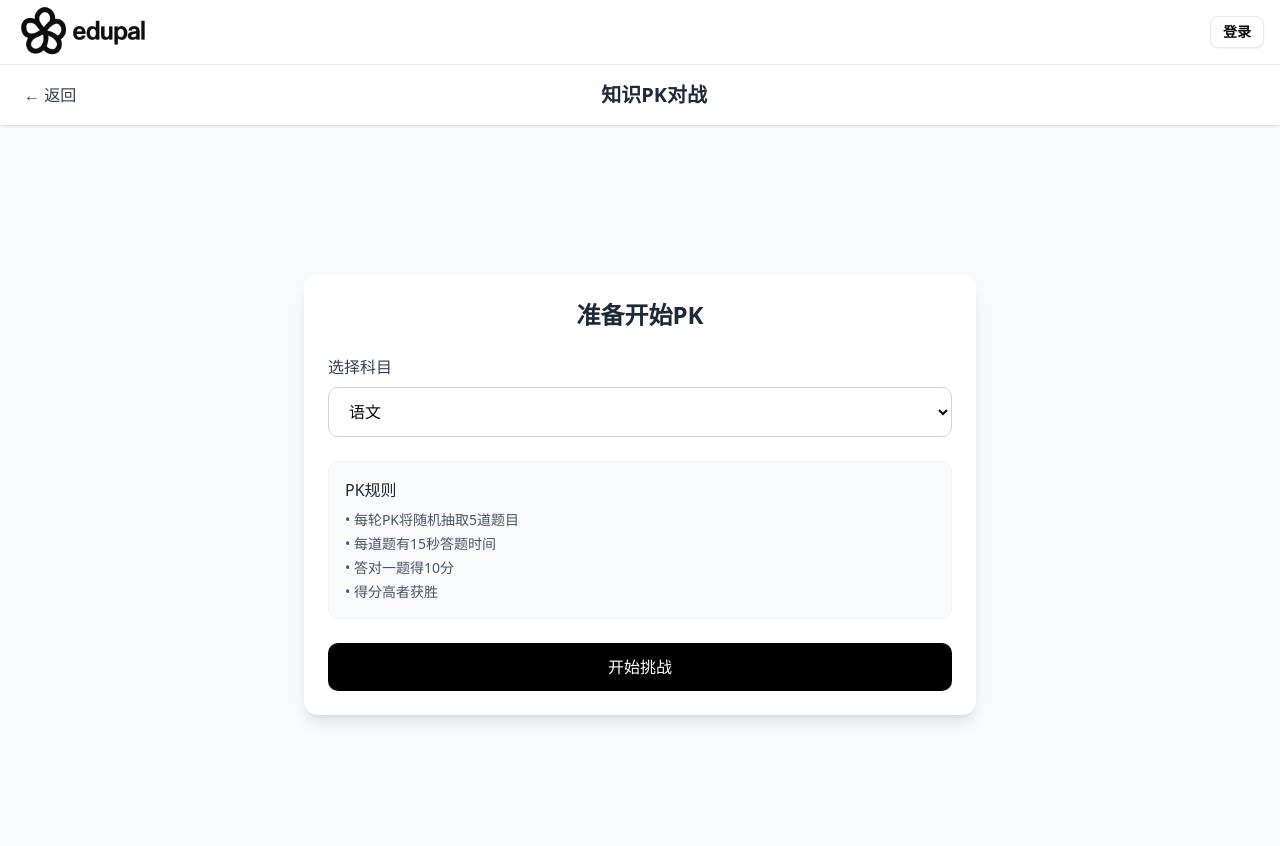
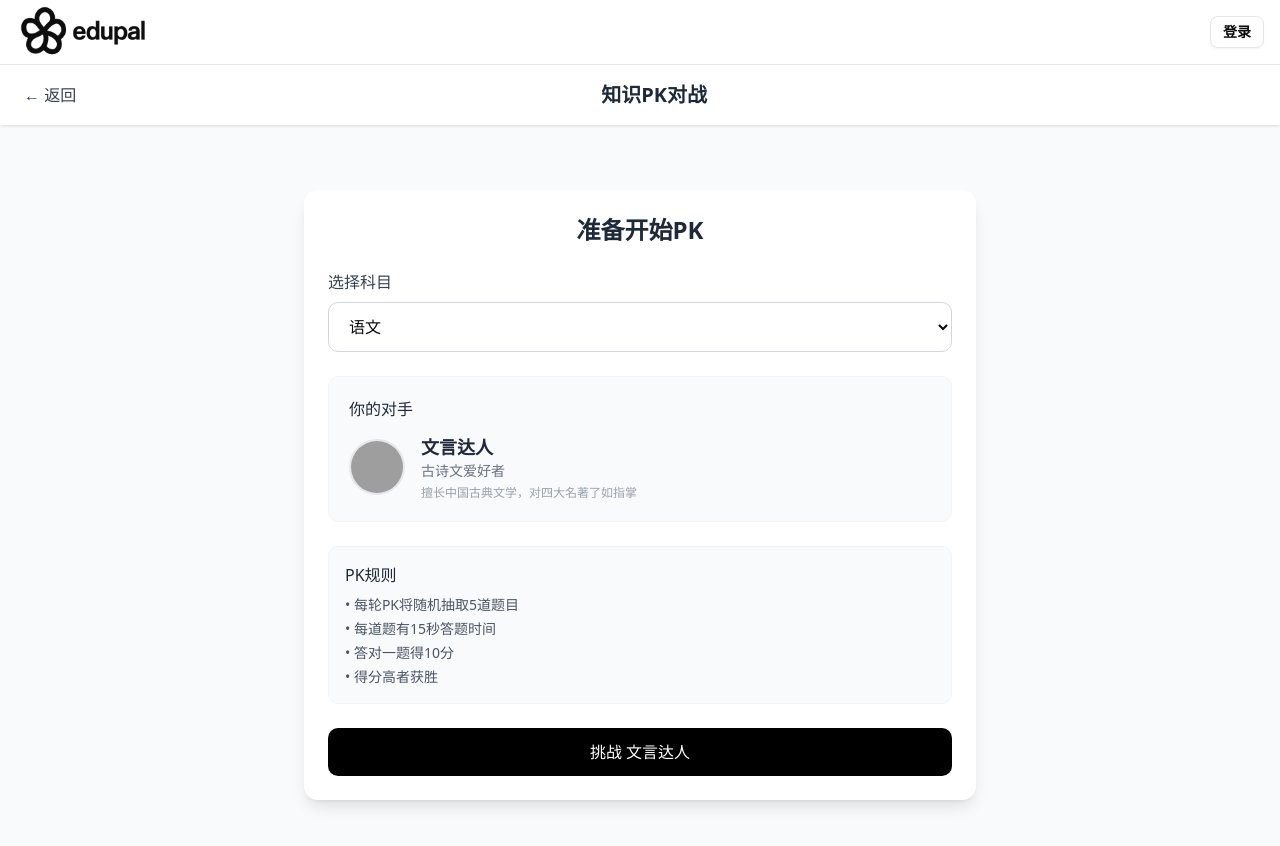
Before and after one commit to NotSleeply/Edupal-pro, a React (Vite) app in the folder frontend/: page /student-dashboard/pk in a window 1280 px wide. Shown: the top 846 px of the page. Built offline with nearby package versions, Linux system fonts and the light colour scheme; grey boxes are pictures that could not be loaded.

Commit message:
增加不同PK挑战者

```diff
--- a/frontend/src/pages/student-dashboard/pk.tsx
+++ b/frontend/src/pages/student-dashboard/pk.tsx
@@ -1,7 +1,72 @@
-import React, { useState, useEffect } from 'react';
+// PkPage.tsx
+import React, { useState, useEffect, useMemo } from 'react';
 import { useNavigate } from 'react-router-dom';
 
-// 题目数据结构
+// 1. 定义「学科-专属对手」映射表：每个学科对应唯一PK对手
+const subjectOpponents = {
+  语文: {
+    name: "文言达人",
+    avatar: "https://picsum.photos/id/23/100/100",
+    title: "古诗文爱好者",
+    description: "擅长中国古典文学，对四大名著了如指掌"
+  },
+  数学: {
+    name: "数学学霸",
+    avatar: "https://picsum.photos/id/45/100/100",
+    title: "奥数竞赛获奖者",
+    description: "精通四则运算与方程求解，计算速度超快"
+  },
+  英语: {
+    name: "英语达人",
+    avatar: "https://picsum.photos/id/67/100/100",
+    title: "雅思8.5分持有者",
+    description: "熟悉英语基础词汇与语法，口语流利"
+  },
+  物理: {
+    name: "物理大神",
+    avatar: "https://picsum.photos/id/89/100/100",
+    title: "物理竞赛省一",
+    description: "对力学、光学等基础物理知识掌握扎实"
+  },
+  化学: {
+    name: "化学狂人",
+    avatar: "https://picsum.photos/id/11/100/100",
+    title: "化学实验能手",
+    description: "熟知常见物质化学式与化学反应原理"
+  },
+  生物: {
+    name: "生物博士",
+    avatar: "https://picsum.photos/id/34/100/100",
+    title: "生物竞赛国二",
+    description: "了解人体器官、光合作用等基础生物知识"
+  },
+  历史: {
+    name: "历史通",
+    avatar: "https://picsum.photos/id/56/100/100",
+    title: "历史博物馆志愿者",
+    description: "精通中外重大历史事件与时间线"
+  },
+  政治: {
+    name: "时政达人",
+    avatar: "https://picsum.photos/id/78/100/100",
+    title: "时政评论员",
+    description: "熟悉国家政治制度与社会主义核心价值观"
+  },
+  地理: {
+    name: "地理探险家",
+    avatar: "https://picsum.photos/id/90/100/100",
+    title: "环球旅行者",
+    description: "了解世界大洲、海洋与国家地理特征"
+  },
+  科学: {
+    name: "科学小达人",
+    avatar: "https://picsum.photos/id/12/100/100",
+    title: "青少年科技创新奖得主",
+    description: "掌握地球公转、能源分类等基础科学知识"
+  }
+};
+
+// 2. 题目数据结构（保留原数据）
 const questionBank = {
   语文: [
     {
@@ -415,16 +480,8 @@ const questionBank = {
   ]
 };
 
-
-// 模拟对手数据
-const opponentData = {
-  name: "匿名挑战者",
-  avatar: "https://picsum.photos/id/64/100/100",
-  score: 0
-};
-
-
- const PkPage: React.FC = () => {
+// 组件核心逻辑
+const PkPage: React.FC = () => {
   const navigate = useNavigate();
   const [subject, setSubject] = useState("语文");
   const [questions, setQuestions] = useState(questionBank[subject]);
@@ -438,16 +495,25 @@ const opponentData = {
   const [isPkStarted, setIsPkStarted] = useState(false);
   const [isPkFinished, setIsPkFinished] = useState(false);
   const [showPKSummary, setShowPKSummary] = useState(false);
-  // 修复：初始化userAnswers为5个null（对应5道题）
   const [userAnswers, setUserAnswers] = useState<(string | null)[]>([null, null, null, null, null]);
 
-  // 科目切换时重置（保持不变）
+  // 3. 根据当前学科动态获取专属对手（subject变化时自动更新）
+  const currentOpponent = useMemo(() => {
+    return subjectOpponents[subject] || {
+      name: "匿名挑战者",
+      avatar: "https://picsum.photos/id/64/100/100",
+      title: "未知挑战者",
+      description: "神秘的PK对手"
+    };
+  }, [subject]);
+
+  // 科目切换时重置题目与PK状态
   useEffect(() => {
     setQuestions(questionBank[subject]);
     resetPK();
   }, [subject]);
 
-  // 倒计时逻辑（保持不变）
+  // 倒计时逻辑
   useEffect(() => {
     if (!isPkStarted || isPkFinished || isAnswered) return;
     const interval = setInterval(() => {
@@ -463,7 +529,7 @@ const opponentData = {
     return () => clearInterval(interval);
   }, [isPkStarted, isPkFinished, isAnswered]);
 
-  // 重置PK状态（保持不变）
+  // 重置PK状态
   const resetPK = () => {
     setCurrentQuestion(0);
     setUserScore(0);
@@ -474,23 +540,23 @@ const opponentData = {
     setTimer(15);
     setIsPkFinished(false);
     setShowPKSummary(false);
-    setUserAnswers([null, null, null, null, null]); // 重置答题记录
+    setUserAnswers([null, null, null, null, null]);
   };
 
-  // 开始PK（保持不变）
+  // 开始PK
   const startPK = () => {
     setIsPkStarted(true);
     resetPK();
   };
 
-  // 超时处理（保持不变）
+  // 超时处理
   const handleTimeOut = () => {
     setIsAnswered(true);
     setIsCorrect(false);
     simulateOpponentAnswer();
   };
 
-  // 选择题/判断题点击（保持不变）
+  // 选择题/判断题点击
   const handleOptionClick = (option: string) => {
     if (isAnswered) return;
     setUserAnswer(option);
@@ -501,12 +567,12 @@ const opponentData = {
     simulateOpponentAnswer();
   };
 
-  // 填空题输入（保持不变）
+  // 填空题输入
   const handleInputChange = (e: React.ChangeEvent<HTMLInputElement>) => {
     setUserAnswer(e.target.value);
   };
 
-  // 填空题提交（保持不变）
+  // 填空题提交
   const handleSubmitAnswer = () => {
     if (!userAnswer || isAnswered) return;
     setIsAnswered(true);
@@ -516,7 +582,7 @@ const opponentData = {
     simulateOpponentAnswer();
   };
 
-  // 模拟对手答题（保持不变）
+  // 模拟对手答题
   const simulateOpponentAnswer = () => {
     setTimeout(() => {
       const opponentCorrect = Math.random() > 0.3;
@@ -524,11 +590,10 @@ const opponentData = {
     }, 1000);
   };
 
-  // 下一题逻辑：最后一题点击"查看结果"后自动跳转解析
+  // 下一题逻辑
   const handleNextQuestion = () => {
     if (currentQuestion >= 4) {
       setIsPkFinished(true);
-      // 核心修改1：删除延迟，点击"查看结果"后立即显示解析
       setShowPKSummary(true);
       return;
     }
@@ -539,7 +604,7 @@ const opponentData = {
     setTimer(15);
   };
 
-  // 渲染题目（保持不变）
+  // 渲染题目
   const renderQuestion = () => {
     const question = questions[currentQuestion];
     if (question.type === "选择题" || question.type === "判断题") {
@@ -590,7 +655,7 @@ const opponentData = {
     return null;
   };
 
-  // 渲染答题结果（保持不变）
+  // 渲染答题结果
   const renderAnswerResult = () => {
     if (!isAnswered) return null;
     return (
@@ -601,7 +666,7 @@ const opponentData = {
           {isCorrect ? '回答正确！+10分' : `回答错误！正确答案是：${questions[currentQuestion].answer}`}
         </div>
         <div className="text-center text-gray-500 mt-3 text-base">
-          对手得分: {opponentScore - (isPkFinished ? 0 : 10)} → {opponentScore}
+          {currentOpponent.name} 得分: {opponentScore - (isPkFinished ? 0 : 10)} → {opponentScore}
         </div>
         <div className="mt-4 bg-gray-50 p-4 rounded-lg text-gray-700 text-base">
           <div className="font-semibold mb-1 text-gray-800">题目解析</div>
@@ -610,7 +675,6 @@ const opponentData = {
             <div className="mt-2 text-red-600 font-medium">你的答案：{userAnswer ?? "未作答"}（错误）</div>
           )}
         </div>
-        {/* 下一题/查看结果按钮：使用统一黑底白字样式 */}
         <button
           className="mt-5 w-full py-3 bg-black text-white rounded-lg hover:bg-white hover:text-black hover:border border-black transition-all duration-200 text-base font-medium"
           onClick={handleNextQuestion}
@@ -621,7 +685,7 @@ const opponentData = {
     );
   };
 
-  // 渲染PK解析与纠错（按钮样式统一）
+  // 渲染PK解析与纠错
   const renderPKSummary = () => {
     return (
       <div className="bg-white rounded-xl shadow-lg p-8 w-[90vw] max-w-3xl mx-auto mb-12">
@@ -658,7 +722,6 @@ const opponentData = {
             </div>
           </div>
         ))}
-        {/* 核心修改2：统一按钮样式（黑底白字+悬浮白底黑字） */}
         <button
           className="w-full py-3 bg-black text-white rounded-lg hover:bg-white hover:text-black hover:border border-black transition-all duration-200 text-base font-medium"
           onClick={() => setShowPKSummary(false)}
@@ -669,7 +732,7 @@ const opponentData = {
     );
   };
 
-  // 记录每题用户答案（保持不变）
+  // 记录每题用户答案
   useEffect(() => {
     if (!isAnswered) return;
     setUserAnswers(prev => {
@@ -680,14 +743,27 @@ const opponentData = {
     // eslint-disable-next-line
   }, [isAnswered]);
 
-  // 渲染PK结果：统一三个按钮样式
+  // 渲染PK结果（显示专属对手信息）
   const renderPKResult = () => {
     const isWinner = userScore > opponentScore;
     return (
       <div className="text-center p-8 bg-white rounded-xl shadow-lg w-[90vw] max-w-2xl mx-auto">
         <h2 className="text-2xl font-bold mb-6 text-gray-800">
-          {isWinner ? '恭喜你获胜！' : userScore === opponentScore ? '平局！' : '很遗憾，你输了！'}
+          {isWinner ? `恭喜你战胜${currentOpponent.name}！` : userScore === opponentScore ? `与${currentOpponent.name}战平！` : `很遗憾，你输给了${currentOpponent.name}！`}
         </h2>
+
+        {/* 对手信息展示 */}
+        <div className="flex justify-center items-center gap-4 mb-8">
+          <div className="w-16 h-16 rounded-full overflow-hidden border-2 border-gray-200">
+            <img src={currentOpponent.avatar} alt={currentOpponent.name} className="w-full h-full object-cover" />
+          </div>
+          <div className="text-left">
+            <p className="text-lg font-bold text-gray-800">{currentOpponent.name}</p>
+            <p className="text-sm text-gray-500">{currentOpponent.title}</p>
+          </div>
+        </div>
+
+        {/* 得分对比 */}
         <div className="flex justify-center items-center gap-8 mb-8">
           <div>
             <p className="text-gray-600">你的得分</p>
@@ -695,17 +771,18 @@ const opponentData = {
           </div>
           <div className="text-2xl font-bold text-gray-700">VS</div>
           <div>
-            <p className="text-gray-600">对手得分</p>
+            <p className="text-gray-600">{currentOpponent.name} 得分</p>
             <p className="text-3xl font-bold text-gray-800">{opponentScore}</p>
           </div>
         </div>
+
+        {/* 功能按钮 */}
         <div className="flex gap-4">
-          {/* 核心修改3：统一三个按钮样式（黑底白字+悬浮切换） */}
           <button
             className="flex-1 py-3 bg-black text-white rounded-lg hover:bg-white hover:text-black hover:border border-black transition-all duration-200 text-base font-medium"
             onClick={startPK}
           >
-            再来一局
+            再挑战一次
           </button>
           <button
             className="flex-1 py-3 bg-black text-white rounded-lg hover:bg-white hover:text-black hover:border border-black transition-all duration-200 text-base font-medium"
@@ -726,7 +803,7 @@ const opponentData = {
 
   return (
     <div className="relative min-h-screen flex flex-col bg-gray-50">
-      {/* 顶部导航（保持不变） */}
+      {/* 顶部导航 */}
       <div className="relative z-10 bg-white/90 backdrop-blur-sm shadow-sm py-4 px-6 flex justify-between items-center">
         <button
           onClick={() => navigate('/student-dashboard')}
@@ -737,10 +814,14 @@ const opponentData = {
         <h1 className="text-xl font-bold text-gray-800">知识PK对战</h1>
         <div className="w-6"></div>
       </div>
+
       <div className="relative z-10 flex-1 flex flex-col items-center justify-center p-4 w-full">
+        {/* 未开始PK：显示学科选择+对手预览 */}
         {!isPkStarted ? (
           <div className="bg-white rounded-xl shadow-lg p-6 w-[90vw] max-w-2xl mx-auto">
             <h2 className="text-2xl font-bold text-center mb-6 text-gray-800">准备开始PK</h2>
+
+            {/* 学科选择 */}
             <div className="mb-6">
               <label className="block text-gray-700 mb-2">选择科目</label>
               <select
@@ -760,6 +841,23 @@ const opponentData = {
                 <option value="科学">科学</option>
               </select>
             </div>
+
+            {/* 对手预览卡片 */}
+            <div className="bg-gray-50 p-5 rounded-lg mb-6 border border-gray-100">
+              <h3 className="font-medium mb-3 text-gray-800">你的对手</h3>
+              <div className="flex items-center gap-4">
+                <div className="w-14 h-14 rounded-full overflow-hidden border-2 border-gray-200">
+                  <img src={currentOpponent.avatar} alt={currentOpponent.name} className="w-full h-full object-cover" />
+                </div>
+                <div>
+                  <p className="text-lg font-bold text-gray-800">{currentOpponent.name}</p>
+                  <p className="text-sm text-gray-500">{currentOpponent.title}</p>
+                  <p className="text-xs text-gray-400 mt-1">{currentOpponent.description}</p>
+                </div>
+              </div>
+            </div>
+
+            {/* PK规则 */}
             <div className="bg-gray-50 p-4 rounded-lg mb-6 border border-gray-100">
               <h3 className="font-medium mb-2 text-gray-800">PK规则</h3>
               <ul className="text-sm text-gray-600 space-y-1">
@@ -769,12 +867,13 @@ const opponentData = {
                 <li>• 得分高者获胜</li>
               </ul>
             </div>
-            {/* 开始挑战按钮：统一样式 */}
+
+            {/* 开始挑战按钮 */}
             <button
               onClick={startPK}
               className="w-full py-3 bg-black text-white rounded-lg hover:bg-white hover:text-black hover:border border-black transition-all duration-200 text-base font-medium"
             >
-              开始挑战
+              挑战 {currentOpponent.name}
             </button>
           </div>
         ) : showPKSummary ? (
@@ -782,6 +881,7 @@ const opponentData = {
         ) : isPkFinished ? (
           renderPKResult()
         ) : (
+          // PK进行中：显示双方信息+题目
           <div className="bg-white rounded-xl shadow-lg p-6 w-[90vw] max-w-3xl mx-auto">
             <div className="flex justify-between items-center mb-6 pb-4 border-b border-gray-200">
               <div className="text-center">
@@ -793,15 +893,19 @@ const opponentData = {
                   <img src="https://tongque.ocybers.com/img/logo.jpg" alt="你的头像" className="w-full h-full object-cover" />
                 </div>
                 <span className="font-medium text-gray-700">VS</span>
-                <div className="w-12 h-12 rounded-full overflow-hidden ml-2 border border-gray-200">
-                  <img src={opponentData.avatar} alt={opponentData.name} className="w-full h-full object-cover" />
+                <div className="flex items-center ml-2">
+                  <div className="w-12 h-12 rounded-full overflow-hidden border border-gray-200">
+                    <img src={currentOpponent.avatar} alt={currentOpponent.name} className="w-full h-full object-cover" />
+                  </div>
+                  <span className="text-sm font-medium text-gray-700 ml-1">{currentOpponent.name}</span>
                 </div>
               </div>
               <div className="text-center">
-                <p className="text-sm text-gray-600">{opponentData.name}</p>
+                <p className="text-sm text-gray-600">对手得分</p>
                 <p className="text-2xl font-bold text-gray-800">{opponentScore}</p>
               </div>
             </div>
+
             <div className="mb-6">
               <div className="flex justify-between text-sm mb-1">
                 <span className="text-gray-700">题目 {currentQuestion + 1}/5</span>
@@ -815,9 +919,11 @@ const opponentData = {
                 className="w-full h-2 bg-gray-200 rounded-full"
               />
             </div>
+
             <div className="mb-6 text-center">
               <h3 className="text-xl font-medium text-gray-800">{questions[currentQuestion].question}</h3>
             </div>
+
             {renderQuestion()}
             {renderAnswerResult()}
           </div>
```
